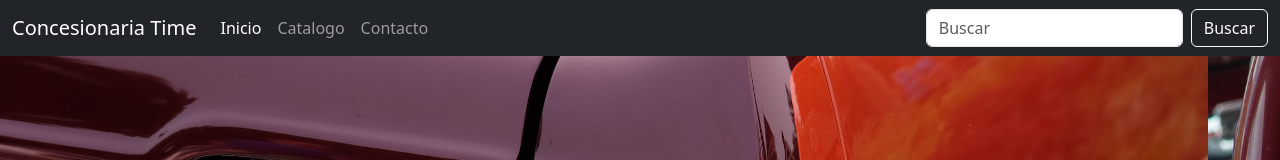
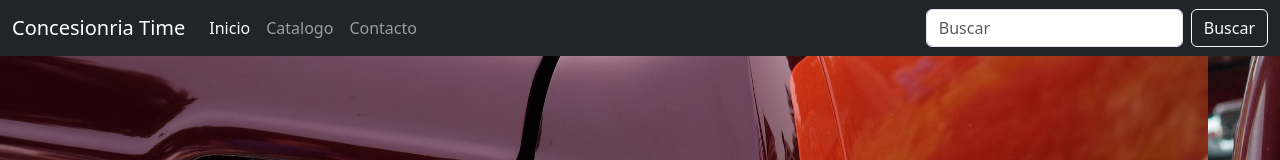
Before and after one commit to LueDz/lucasdiaz-entregafinal, a plain HTML site: page index.html in a window 1280 px wide. Shown: the top 160 px of the page. Drawn offline with nearby package versions, Linux system fonts and the light colour scheme.

```diff
--- a/index.html
+++ b/index.html
@@ -39,7 +39,7 @@
 
     <nav class="navbar navbar-expand-xl navbar-dark bg-dark">
         <div class="container-fluid">
-          <a class="navbar-brand" href="#">Concesionaria Time</a>
+          <a class="navbar-brand" href="#">Concesionria Time</a>
           <button class="navbar-toggler" type="button" data-bs-toggle="collapse" data-bs-target="#navbarDark" aria-controls="navbarDark" aria-expanded="false" aria-label="Toggle navigation">
             <span class="navbar-toggler-icon"></span>
           </button>
```
